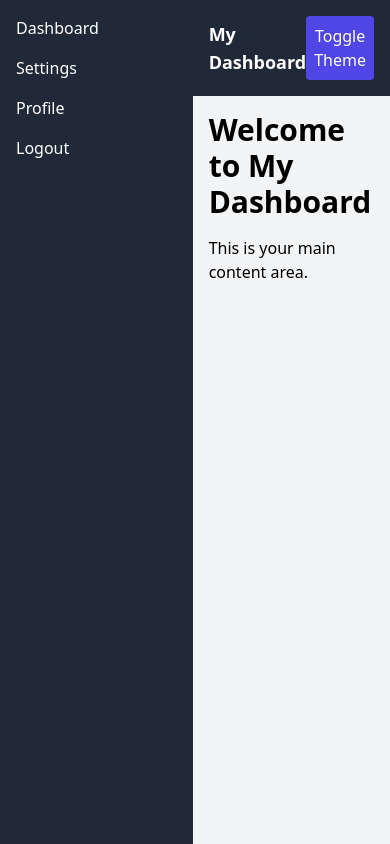
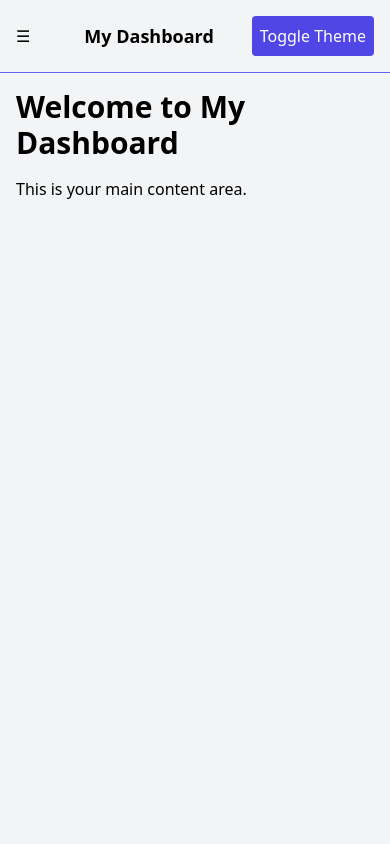
Before and after one commit to adilkadivala/hms, a React (Vite) app in the folder client/: page / in a window 390 px wide. Built offline with nearby package versions, Linux system fonts and the light colour scheme.

Commit message:
dashboard dark mode implementation done

```diff
--- a/client/src/main.jsx
+++ b/client/src/main.jsx
@@ -2,9 +2,12 @@ import { StrictMode } from "react";
 import { createRoot } from "react-dom/client";
 import App from "./App.jsx";
 import "./index.css";
+import { ThemeProvider } from "./storage/Theme";
 
 createRoot(document.getElementById("root")).render(
   <StrictMode>
-    <App />
+    <ThemeProvider>
+      <App />
+    </ThemeProvider>
   </StrictMode>
 );
--- a/client/src/pages/dashboard/component/Main.jsx
+++ b/client/src/pages/dashboard/component/Main.jsx
@@ -4,18 +4,17 @@ import Navbar from "../layout/Navbar";
 import Sidebar from "../layout/Sidebar";
 
 const Layout = ({ children }) => {
-  const [darkMode, setDarkMode] = useState(false);
+  const [isSidebarOpen, setIsSidebarOpen] = useState(false);
 
-  const toggleTheme = () => {
-    setDarkMode(!darkMode);
-    document.documentElement.classList.toggle("dark", !darkMode);
+  const toggleSidebar = () => {
+    setIsSidebarOpen(!isSidebarOpen);
   };
 
   return (
-    <div className={`flex h-screen ${darkMode ? "dark" : ""}`}>
-      <Sidebar />
+    <div className="flex h-screen">
+      <Sidebar isOpen={isSidebarOpen} toggleSidebar={toggleSidebar} />
       <div className="flex-1 flex flex-col">
-        <Navbar toggleTheme={toggleTheme} />
+        <Navbar toggleSidebar={toggleSidebar} />
         <main className="bg-gray-100 dark:bg-gray-900 text-black dark:text-white p-4 flex-1 overflow-y-auto">
           {children}
         </main>
--- a/client/src/pages/dashboard/layout/Navbar.jsx
+++ b/client/src/pages/dashboard/layout/Navbar.jsx
@@ -1,7 +1,21 @@
+// src/components/Navbar.jsx
+import React from "react";
+import { useTheme } from "../../../storage/Theme";
 
-const Navbar = ({ toggleTheme }) => {
+const Navbar = ({ toggleSidebar }) => {
+  const { darkMode, toggleTheme } = useTheme();
+
   return (
-    <nav className="bg-gray-800 text-white p-4 flex justify-between items-center">
+    <nav
+      className={`p-4 flex justify-between items-center ${
+        darkMode
+          ? "bg-gray-900 text-white border-b-[0.2px] border-b-white "
+          : "bg-gray-100 text-black border-b-[0.2px] border-indigo-500"
+      }`}
+    >
+      <button className="lg:hidden mr-4" onClick={toggleSidebar}>
+        &#9776;
+      </button>
       <div className="text-lg font-bold">My Dashboard</div>
       <button
         onClick={toggleTheme}
--- a/client/src/pages/dashboard/layout/Sidebar.jsx
+++ b/client/src/pages/dashboard/layout/Sidebar.jsx
@@ -1,24 +1,41 @@
-const Sidebar = () => {
+// src/components/Sidebar.jsx
+import React from "react";
+import { useTheme } from "../../../storage/Theme";
+
+const Sidebar = ({ isOpen, toggleSidebar }) => {
+  const { darkMode } = useTheme();
+
   return (
-    <div className="bg-gray-800 text-white h-full w-64 p-4">
+    <div
+      className={`h-full w-64 p-4 fixed lg:relative transition-transform duration-300 ease-in-out transform  ${
+        isOpen ? "translate-x-0" : "-translate-x-full lg:translate-x-0"
+      } ${
+        darkMode
+          ? "bg-gray-900 text-white border-r-[0.2px] border-b-white "
+          : "bg-gray-100 text-black border-r-[0.2px] border-indigo-500 "
+      }`}
+    >
+      <button className="lg:hidden mb-4" onClick={toggleSidebar}>
+        Close
+      </button>
       <ul>
         <li className="mb-4">
-          <a href="#" className="text-white">
+          <a href="#" className="block">
             Dashboard
           </a>
         </li>
         <li className="mb-4">
-          <a href="#" className="text-white">
+          <a href="#" className="block">
             Settings
           </a>
         </li>
         <li className="mb-4">
-          <a href="#" className="text-white">
+          <a href="#" className="block">
             Profile
           </a>
         </li>
         <li className="mb-4">
-          <a href="#" className="text-white">
+          <a href="#" className="block">
             Logout
           </a>
         </li>
--- /dev/null
+++ b/client/src/storage/Theme.jsx
@@ -0,0 +1,25 @@
+// src/context/ThemeContext.jsx
+import React, { createContext, useContext, useState } from "react";
+
+const ThemeContext = createContext();
+
+export const ThemeProvider = ({ children }) => {
+  const [darkMode, setDarkMode] = useState(false);
+
+  const toggleTheme = () => {
+    setDarkMode(!darkMode);
+    if (!darkMode) {
+      document.documentElement.classList.add("dark");
+    } else {
+      document.documentElement.classList.remove("dark");
+    }
+  };
+
+  return (
+    <ThemeContext.Provider value={{ darkMode, toggleTheme }}>
+      {children}
+    </ThemeContext.Provider>
+  );
+};
+
+export const useTheme = () => useContext(ThemeContext);
```
